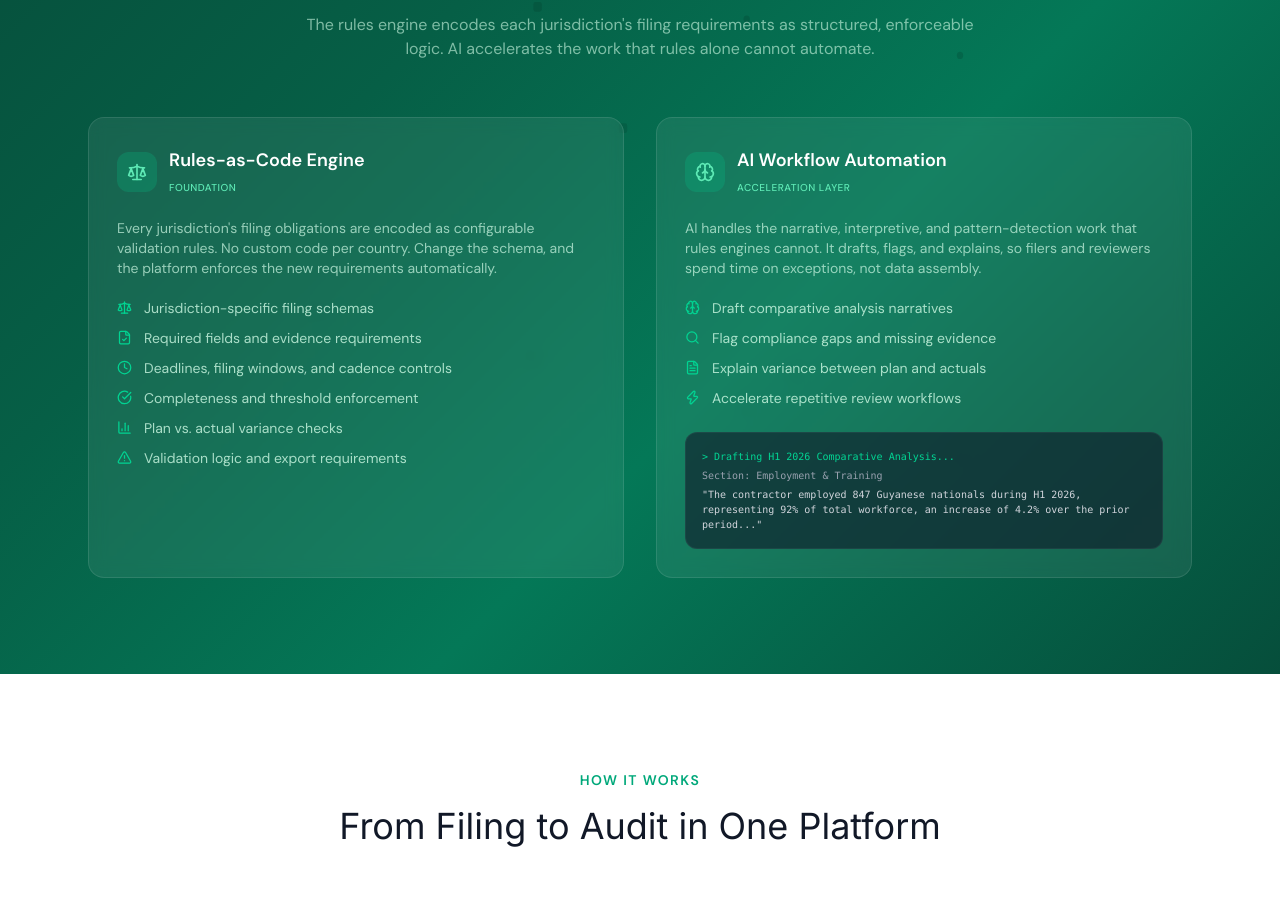
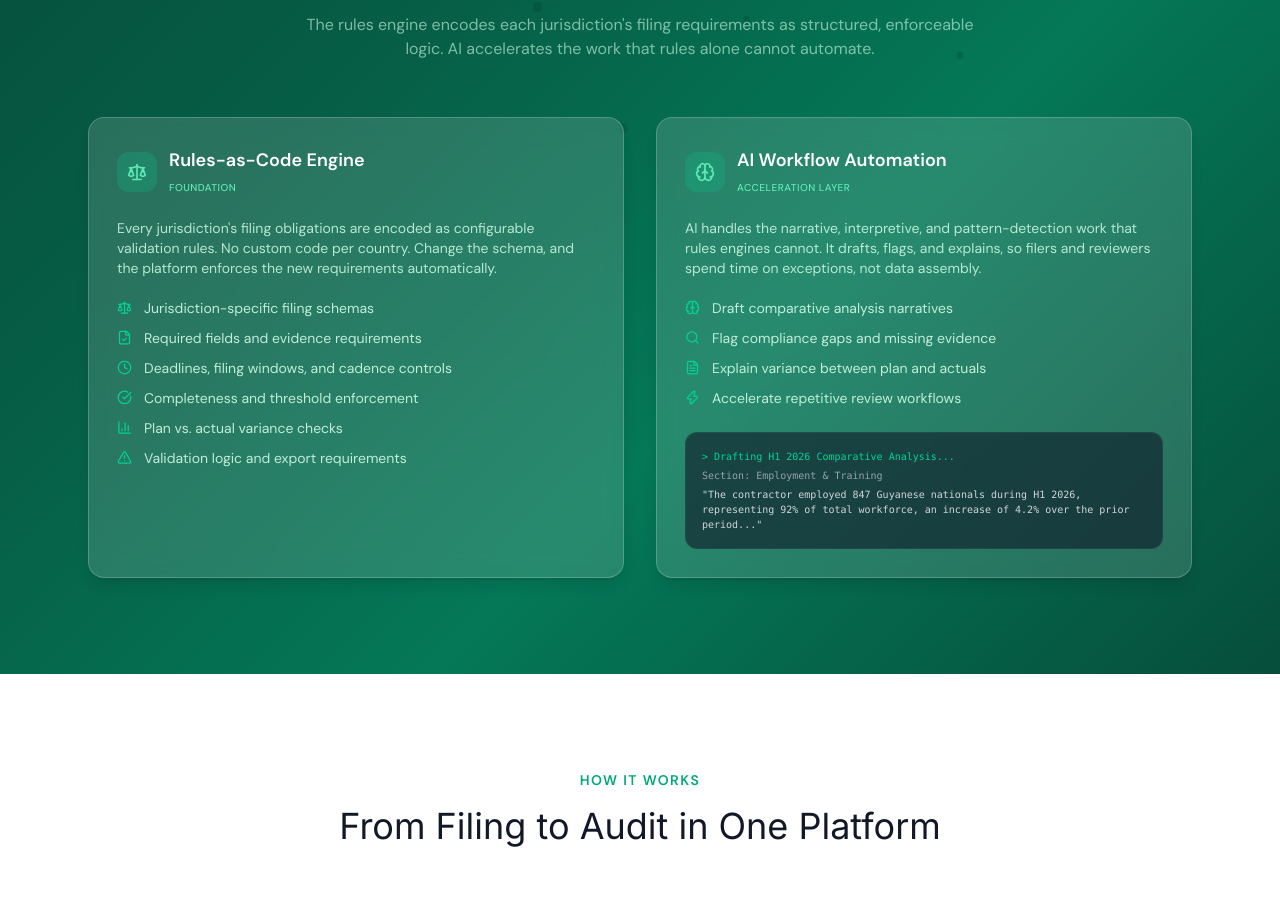
Before and after one commit to cjkootch/lcadesk_website, a Next.js app: page / in a window 1280 px wide. Shown: the part 2886-3794 px from the top of the page. Built offline with nearby package versions, Linux system fonts and the light colour scheme.

Commit message:
Increase card visibility in Rules & Automation section
Raised card background opacity (7% to 14%), border opacity (10% to 20%),
added shadow, and bumped text contrast for better readability over green.

https://claude.ai/code/session_011eaa6ViUfVnuafqTw1Dy6N

```diff
--- a/src/components/home/AIFeaturesSection.tsx
+++ b/src/components/home/AIFeaturesSection.tsx
@@ -44,7 +44,7 @@ export default function RulesAndAutomationSection() {
         <div className="grid grid-cols-1 md:grid-cols-2 gap-8">
           {/* Rules-as-Code */}
           <motion.div initial={{ opacity: 0, y: 10 }} whileInView={{ opacity: 1, y: 0 }} viewport={vp}
-            className="bg-white/[0.07] backdrop-blur border border-white/10 rounded-2xl p-7">
+            className="bg-white/[0.14] backdrop-blur-md border border-white/20 rounded-2xl p-7 shadow-lg shadow-black/10">
             <div className="flex items-center gap-3 mb-5">
               <div className="w-10 h-10 rounded-xl bg-emerald-400/20 flex items-center justify-center">
                 <Scale size={20} className="text-emerald-300" />
@@ -54,14 +54,14 @@ export default function RulesAndAutomationSection() {
                 <span className="text-[10px] font-medium text-emerald-300 uppercase tracking-wider">Foundation</span>
               </div>
             </div>
-            <p className="text-emerald-100/70 text-sm mb-5">
+            <p className="text-emerald-100/85 text-sm mb-5">
               Every jurisdiction's filing obligations are encoded as configurable validation rules. No custom code per country. Change the schema, and the platform enforces the new requirements automatically.
             </p>
             <div className="space-y-2.5">
               {rulesItems.map((item, i) => (
                 <div key={i} className="flex items-center gap-3 text-sm">
                   <item.icon size={15} className="text-emerald-400 flex-shrink-0" />
-                  <span className="text-emerald-100/80">{item.label}</span>
+                  <span className="text-emerald-100/90">{item.label}</span>
                 </div>
               ))}
             </div>
@@ -69,7 +69,7 @@ export default function RulesAndAutomationSection() {
 
           {/* AI Automation */}
           <motion.div initial={{ opacity: 0, y: 10 }} whileInView={{ opacity: 1, y: 0 }} viewport={vp} transition={{ delay: 0.1 }}
-            className="bg-white/[0.07] backdrop-blur border border-white/10 rounded-2xl p-7">
+            className="bg-white/[0.14] backdrop-blur-md border border-white/20 rounded-2xl p-7 shadow-lg shadow-black/10">
             <div className="flex items-center gap-3 mb-5">
               <div className="w-10 h-10 rounded-xl bg-emerald-400/20 flex items-center justify-center">
                 <Brain size={20} className="text-emerald-300" />
@@ -79,14 +79,14 @@ export default function RulesAndAutomationSection() {
                 <span className="text-[10px] font-medium text-emerald-300 uppercase tracking-wider">Acceleration Layer</span>
               </div>
             </div>
-            <p className="text-emerald-100/70 text-sm mb-5">
+            <p className="text-emerald-100/85 text-sm mb-5">
               AI handles the narrative, interpretive, and pattern-detection work that rules engines cannot. It drafts, flags, and explains, so filers and reviewers spend time on exceptions, not data assembly.
             </p>
             <div className="space-y-2.5 mb-6">
               {aiItems.map((item, i) => (
                 <div key={i} className="flex items-center gap-3 text-sm">
                   <item.icon size={15} className="text-emerald-400 flex-shrink-0" />
-                  <span className="text-emerald-100/80">{item.label}</span>
+                  <span className="text-emerald-100/90">{item.label}</span>
                 </div>
               ))}
             </div>
```
